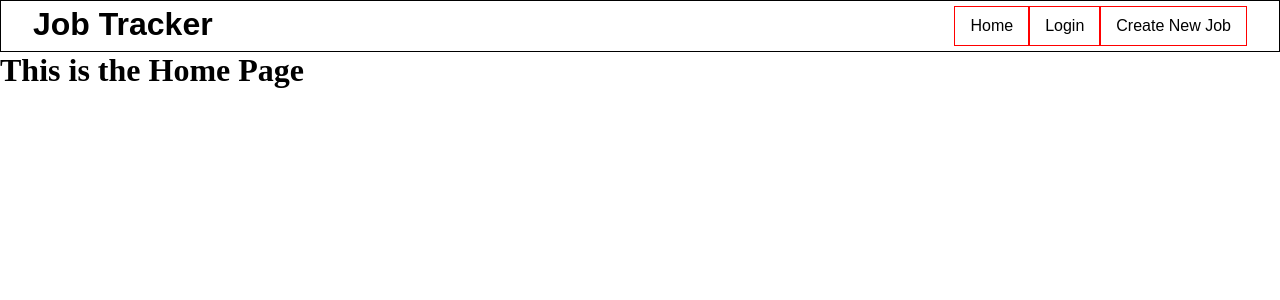
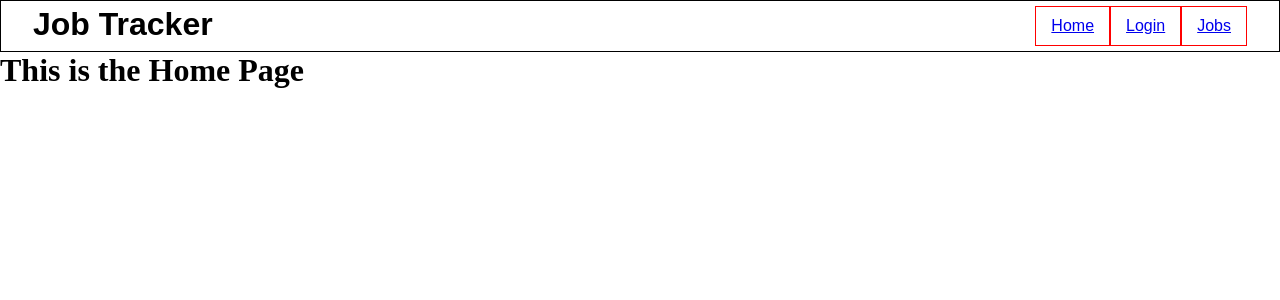
Before and after one commit to AllenCodess/job-tracker, a React (Vite) app: page / in a window 1280 px wide. Shown: the top 300 px of the page. Built offline with nearby package versions, Linux system fonts and the light colour scheme; a web font is replaced by a local one.

Commit message:
made the list items links and added not found page

```diff
--- a/src/App.jsx
+++ b/src/App.jsx
@@ -3,6 +3,7 @@ import { Routes, Route } from "react-router";
 import HomePage from "./pages/Home";
 import LoginPage from "./pages/Login";
 import JobPage from "./pages/Job";
+import NotFound from "./pages/NotFound";
 import "./index.css";
 
 function App() {
@@ -13,6 +14,7 @@ function App() {
         <Route path="/" element={<HomePage />} />
         <Route path="/login" element={<LoginPage />} />
         <Route path="/jobs" element={<JobPage />} />
+        <Route path="/*" element={<NotFound />} />
       </Routes>
     </>
   );
--- a/src/components/Navbar.jsx
+++ b/src/components/Navbar.jsx
@@ -8,9 +8,15 @@ const Navbar = () => {
           <h1>Job Tracker</h1>
         </div>
         <div className="navbar-items-container">
-          <li className="navbar-item">Home</li>
-          <li className="navbar-item">Login</li>
-          <li className="navbar-item">Create New Job</li>
+          <li className="navbar-item">
+            <Link to="/">Home</Link>
+          </li>
+          <li className="navbar-item">
+            <Link to="/login">Login</Link>
+          </li>
+          <li className="navbar-item">
+            <Link to="/jobs">Jobs</Link>
+          </li>
         </div>
       </div>
     </>
--- /dev/null
+++ b/src/pages/NotFound.jsx
@@ -0,0 +1,9 @@
+const NotFound = () => {
+  return (
+    <>
+      <h1>Not found</h1>
+    </>
+  );
+};
+
+export default NotFound;
```
